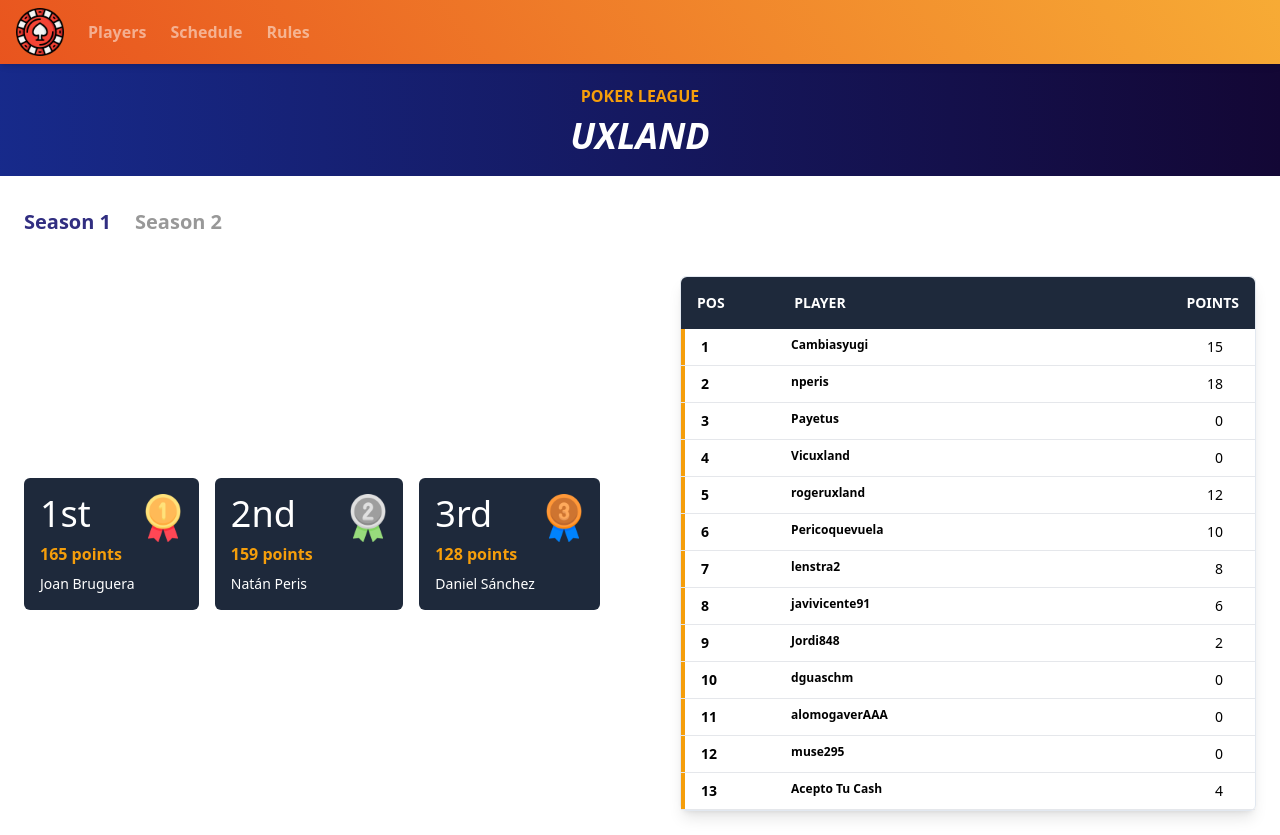
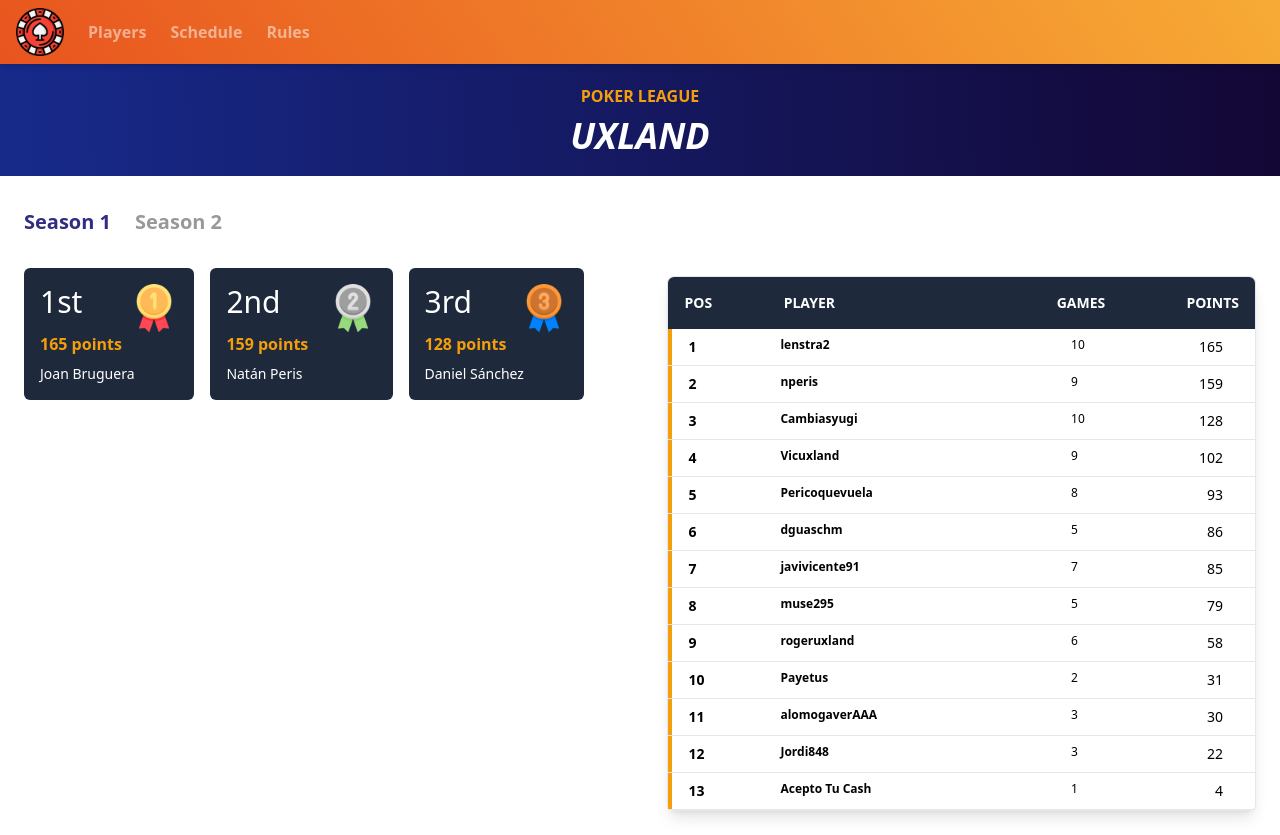
Before and after one commit to dguasch89/poker-league, a React (Vite) app: page / in a window 1280 px wide. Built offline with nearby package versions, Linux system fonts and the light colour scheme.

Commit message:
progress season 1 data

```diff
--- a/src/UI/components/Standings.tsx
+++ b/src/UI/components/Standings.tsx
@@ -1,27 +1,34 @@
-import {IPlayer, ISeason} from '../../domain/interfaces';
-import {getPlayerSeasonPoints} from '../../domain/utils';
+import {IPlayer} from '../../domain/interfaces';
+import {
+  getPlayerSeasonGamesCount,
+  getPlayerSeasonPoints,
+  sortPlayersByTotalSeasonPointsDesc,
+} from '../../domain/utils';
 import {usePlayersStore} from '../../state/players';
-import {useSeasonsStore} from '../../state/seasons';
 interface StandingsProps {
   season: number;
 }
 
 export function Standings(props: StandingsProps) {
   const players = usePlayersStore.getState().players;
+  const sortedPlayers = sortPlayersByTotalSeasonPointsDesc(props.season, players);
+
   return (
     <div className="flex flex-col border-slate-200 border rounded-md shadow-lg">
       <div className="grid grid-cols-standings gap-4 bg-slate-800 p-4 rounded-t-md">
         <div className="font-bold uppercase text-white text-sm">POS</div>
         <div className="font-bold uppercase text-white text-sm">PLAYER</div>
+        <div className="font-bold uppercase text-white text-sm">GAMES</div>
         <div className="font-bold uppercase text-white text-sm text-right">POINTS</div>
       </div>
       <div className="flex flex-col">
-        {players.map((player: IPlayer, index) => (
+        {sortedPlayers.map((player: IPlayer, index) => (
           <div key={player.id} className="grid grid-cols-standings gap-4 border-b">
             <div className="font-bold text-sm border-l-4 border-l-amber-500 p-2 pl-4">
               {index + 1}
             </div>
             <div className="text-xs font-bold p-2">{player.nickname}</div>
+            <div className="text-xs p-2">{getPlayerSeasonGamesCount(props.season, player.id)}</div>
             <div className="text-sm p-2 text-right pr-8">
               {getPlayerSeasonPoints(props.season, player.id)}
             </div>
--- a/src/UI/router/AppRouter.tsx
+++ b/src/UI/router/AppRouter.tsx
@@ -22,7 +22,7 @@ export const AppRouter = () => {
       <Route path={mainRoute} element={<HomePage />} />
       <Route path={routes.players} element={<Players />} />
       <Route path={routes.rules} element={<Rules />} />
-      <Route path={routes.calendar} element={<Schedule />} />
+      <Route path={routes.schedule} element={<Schedule />} />
       {/* <Route path="*" element={<PageNotFound />} /> */}
       {/* <Route path={ERROR} element={<ErrorPage />} /> */}
     </Routes>
--- a/src/UI/views/HomePage/HomePage.tsx
+++ b/src/UI/views/HomePage/HomePage.tsx
@@ -41,10 +41,11 @@ export function HomePage() {
       </div>
       {seasonSelected === 1 && (
         <div className="flex flex-col sm:flex-row gap-8">
+          <div className="flex flex-col w-full gap-4">
             <section className="flex flex-col w-full sm:flex-row items-center gap-4 p-4 pl-6 pr-6">
               <div className="flex flex-col w-full sm:w-auto p-4 text-white bg-slate-800 rounded-md sm:min-w">
                 <div className="flex flex-row justify-between sm:gap-12">
-                <div className="text-4xl font-medium">1st</div>
+                  <div className="text-3xl font-medium">1st</div>
                   <img src={goldMedal} className="w-12" alt="gold-medal" />
                 </div>
                 <div className="text-md font-bold text-amber-500 mb-2">165 points</div>
@@ -52,7 +53,7 @@ export function HomePage() {
               </div>
               <div className="flex flex-col w-full sm:w-auto p-4 text-white bg-slate-800 rounded-md">
                 <div className="flex flex-row justify-between sm:gap-12">
-                <div className="text-4xl font-medium">2nd</div>
+                  <div className="text-3xl font-medium">2nd</div>
                   <img src={silverMedal} className="w-12" alt="silver-medal" />
                 </div>
                 <div className="text-md font-bold text-amber-500 mb-2">159 points</div>
@@ -60,13 +61,15 @@ export function HomePage() {
               </div>
               <div className="flex flex-col w-full sm:w-auto p-4 text-white bg-slate-800 rounded-md">
                 <div className="flex flex-row justify-between sm:gap-12">
-                <div className="text-4xl font-medium">3rd</div>
+                  <div className="text-3xl font-medium">3rd</div>
                   <img src={bronzeMedal} className="w-12" alt="bronze-medal" />
                 </div>
                 <div className="text-md font-bold text-amber-500 mb-2">128 points</div>
                 <div className="text-sm">Daniel Sánchez</div>
               </div>
             </section>
+          </div>
+
           <section className="flex flex-col w-full p-6">
             <Standings season={1} />
           </section>
--- a/src/domain/data/seasons.json
+++ b/src/domain/data/seasons.json
@@ -7,6 +7,51 @@
         "id": 1,
         "description": "Game 1",
         "standings": [3, 2, 1, 5, 6, 7, 8, 13, 9, 4]
+      },
+      {
+        "id": 2,
+        "description": "Game 2",
+        "standings": [2, 5, 7, 9, 1, 4, 3, 6]
+      },
+      {
+        "id": 3,
+        "description": "Game 3",
+        "standings": [4, 6, 1, 7, 2, 10, 5]
+      },
+      {
+        "id": 4,
+        "description": "Game 4",
+        "standings": [7, 10, 4, 1, 6, 9, 8, 2]
+      },
+      {
+        "id": 5,
+        "description": "Game 5",
+        "standings": [8, 1, 7, 12, 11, 4, 5]
+      },
+      {
+        "id": 6,
+        "description": "Game 6",
+        "standings": [7, 1, 6, 4, 8, 12, 2]
+      },
+      {
+        "id": 7,
+        "description": "Game 7",
+        "standings": [10, 4, 2, 7, 6, 5, 1, 12, 8]
+      },
+      {
+        "id": 8,
+        "description": "Game 8",
+        "standings": [2, 8, 7, 4, 1, 11]
+      },
+      {
+        "id": 9,
+        "description": "Game 9",
+        "standings": [12, 8, 10, 11, 6, 5, 2, 4, 7, 1]
+      },
+      {
+        "id": 10,
+        "description": "Game 10",
+        "standings": [2, 7, 12, 1, 10, 6]
       }
     ]
   }
--- a/src/domain/utils.ts
+++ b/src/domain/utils.ts
@@ -1,5 +1,5 @@
 import {useSeasonsStore} from '../state/seasons';
-import {IGame, ISeason} from './interfaces';
+import {IGame, IPlayer, ISeason} from './interfaces';
 const pointsByPosition = new Map([
   [1, 25],
   [2, 18],
@@ -12,9 +12,11 @@ const pointsByPosition = new Map([
   [9, 2],
 ]);
 
+const isLastGame = (game: IGame) => game.id === 10;
+
 export const getPlayerGamePoints = (game: IGame, playerId: number): number => {
   const index = game.standings.findIndex((id: number) => id === playerId);
-  const position = index && index + 1;
+  const position = index != -1 ? index + 1 : 0;
   return pointsByPosition.get(position) || 0;
 };
 
@@ -22,7 +24,26 @@ export const getPlayerSeasonPoints = (seasonId: number, playerId: number) => {
   const seasons: ISeason[] = useSeasonsStore.getState().seasons;
   const playerSeason = seasons.find((season: ISeason) => season.id === seasonId);
   const totalPoints = playerSeason?.games.reduce((acc: number, curr: IGame) => {
-    return (acc += getPlayerGamePoints(curr, playerId));
+    const points = getPlayerGamePoints(curr, playerId);
+    return (acc += isLastGame(curr) ? points * 2 : points);
   }, 0);
   return totalPoints;
 };
+
+export const getPlayerSeasonGamesCount = (seasonId: number, playerId: number) => {
+  const seasons: ISeason[] = useSeasonsStore.getState().seasons;
+  const playerSeason = seasons.find((season: ISeason) => season.id === seasonId);
+  const totalGames = playerSeason?.games.reduce((acc: number, curr: IGame) => {
+    const index = curr.standings.findIndex(id => id === playerId);
+    return (acc += index != -1 ? 1 : 0);
+  }, 0);
+  return totalGames;
+};
+
+export const sortPlayersByTotalSeasonPointsDesc = (seasonId: number, players: IPlayer[]) => {
+  return players
+    .sort((a: IPlayer, b: IPlayer) => {
+      return getPlayerSeasonPoints(seasonId, a.id) - getPlayerSeasonPoints(seasonId, b.id);
+    })
+    .reverse();
+};
--- a/tailwind.config.cjs
+++ b/tailwind.config.cjs
@@ -5,7 +5,7 @@ module.exports = {
     extend: {
       gridTemplateColumns: {
         // Complex site-specific column configuration
-        standings: '15% 1fr 20%',
+        standings: '15% 1fr 15% 15%',
       },
     },
   },
```
Lines whose indentation alone changed are shown as unchanged.
